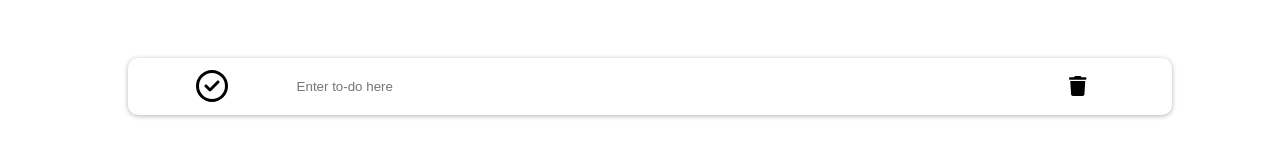
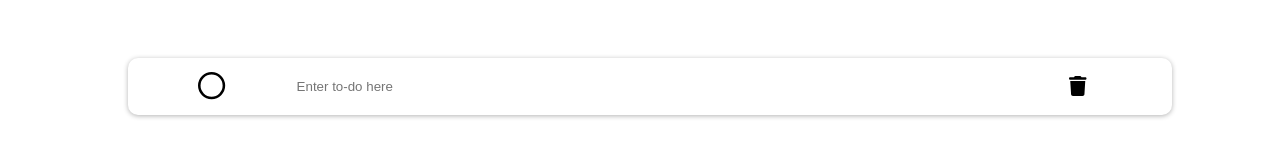
Before and after one commit to cyprste2717218/To-Do-List-App, a React (Create React App) app: page / in a window 1280 px wide. Both pictures are taken after a click on the button 640 px from the left and 625 px from the top of the page. Shown: the part 264-424 px from the top of the page. Built offline with nearby package versions, Linux system fonts and the light colour scheme.

Commit message:
chore: changed unchecked checkbox to render empty circle and reduced size of checkbox

```diff
--- a/src/components/CustomCheckbox.js
+++ b/src/components/CustomCheckbox.js
@@ -1,4 +1,4 @@
-import {faCircleCheck as unFilledCheckBox} from '@fortawesome/free-regular-svg-icons';
+import {faCircle as unFilledCheckBox} from '@fortawesome/free-regular-svg-icons';
 import {faCircleCheck as filledCheckBox} from '@fortawesome/free-solid-svg-icons';
 import {FontAwesomeIcon} from '@fortawesome/react-fontawesome';
 import React from 'react';
@@ -20,7 +20,7 @@ const CustomCheckBox = ({toDoChecked, itemKey, setChangedToDoItem, setToDoChecke
             style={{backgroundColor: '#fff', border: '1px solid #fff'}}
             onClick={handleClick}
         >
-            <FontAwesomeIcon size='lg' style={{fontSize: '2rem'}} icon={toDoChecked ? filledCheckBox : unFilledCheckBox} />
+            <FontAwesomeIcon size='lg' style={{fontSize: '1.7rem'}} icon={toDoChecked ? filledCheckBox : unFilledCheckBox} />
 
         </button>
 
```
